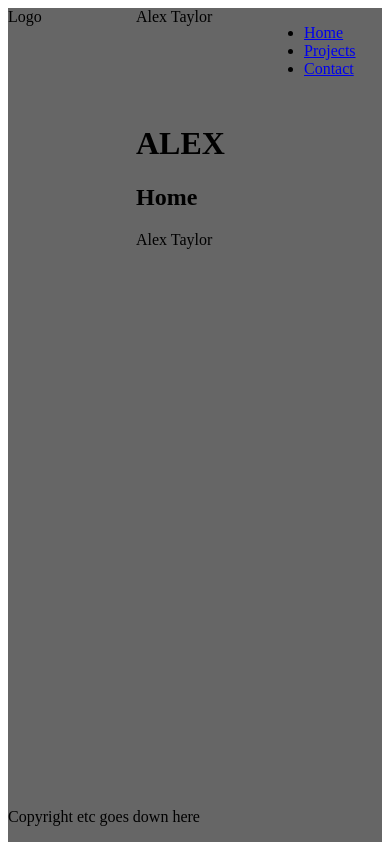
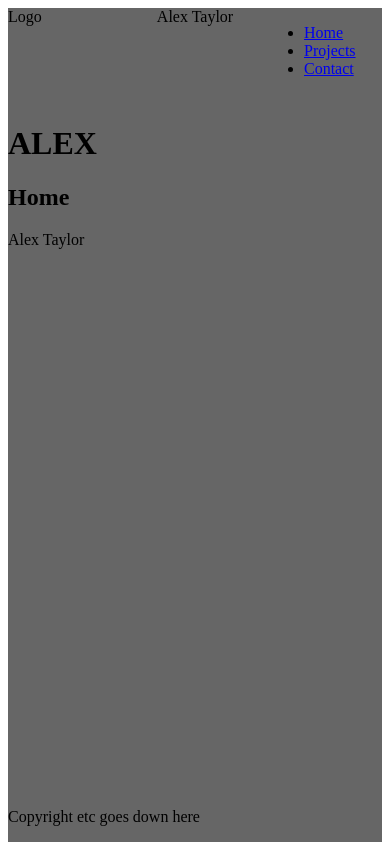
Before and after one commit to ataylor95/personal-site, a React (Create React App) app: page / in a window 390 px wide. Built offline with nearby package versions, Linux system fonts and the light colour scheme.

Commit message:
add media query sizes and basic grid change whilst on mobile sizes

```diff
--- a/src/components/page/page.scss
+++ b/src/components/page/page.scss
@@ -5,6 +5,13 @@
         "logo title nav"
         "padding-left content padding-right"
         "footer footer footer";
+
+    @media (max-width: $screen-xs) {
+        grid-template-areas:
+        "logo title nav"
+        "content content content"
+        "footer footer footer";
+    }
     grid-template-rows: auto 1fr auto;
     grid-template-columns: repeat(3, 1fr);
     grid-gap: 10px;
@@ -16,6 +23,7 @@
 
     &__header__title {
         grid-area: title;
+        text-align: center;
     }
 
     &__header__nav {
--- a/src/styling/variables.scss
+++ b/src/styling/variables.scss
@@ -1 +1,8 @@
+//Screen sizes - stolen from Bootstrap
+$screen-xs: 576px;
+$screen-sm: 768px;
+$screen-md: 992px;
+$screen-lg: 1200px;
+
+// Colours
 $gray-base: #666;
```
